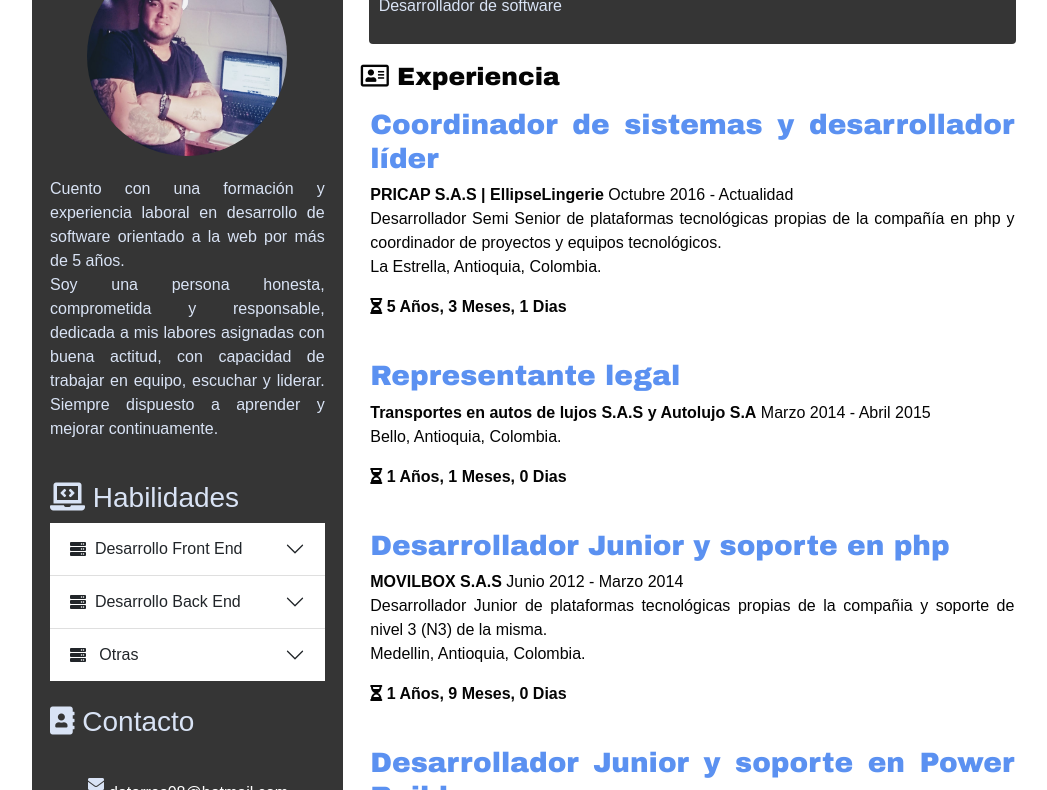
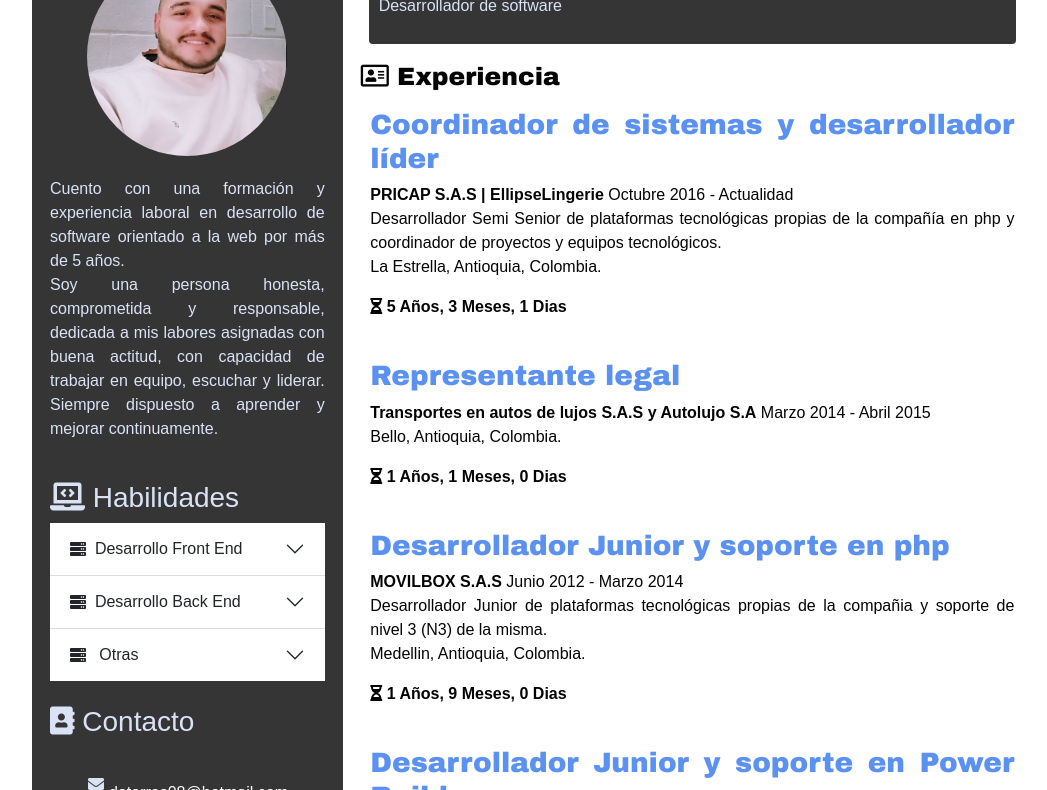
Before and after one commit to datorres1108/cv, a plain HTML site: page index.html in a window 1280 px wide. Shown: the part 72-862 px from the top of the page, without its empty margins (116-1163 px from the left). Drawn offline with nearby package versions, Linux system fonts and the light colour scheme.

Commit message:
cambio img

```diff
--- a/index.html
+++ b/index.html
@@ -19,7 +19,7 @@
 
         <aside class="sidebar">
             <div class="avatar">
-                <img src="img/img-curriculo.jpeg" class="avatar-img" alt="Imagen-curriculo-avatar" title="David ALejandro Torres Perez"/>
+                <img src="img/img_curriculo2.jpg" class="avatar-img" alt="Imagen-curriculo-avatar" title="David ALejandro Torres Perez"/>
             </div>
 
             <div class="descripcion_habilidades">
```
Also changed, not shown: img/img_curriculo2.JPG (added).
